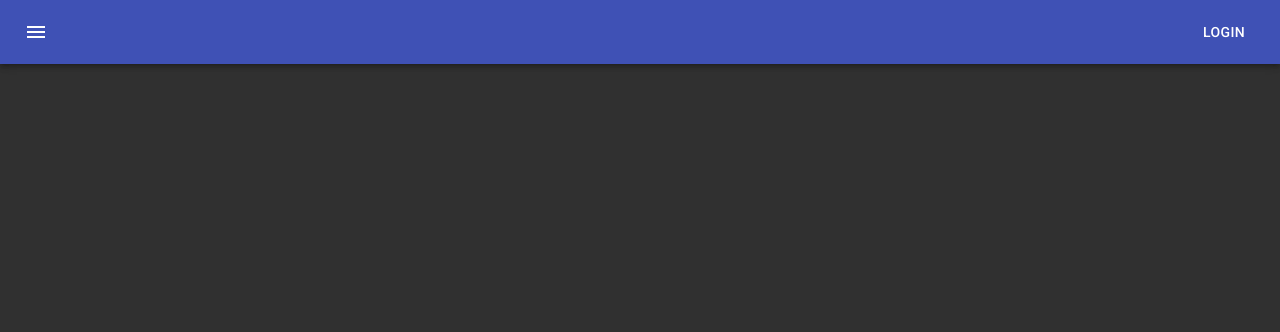
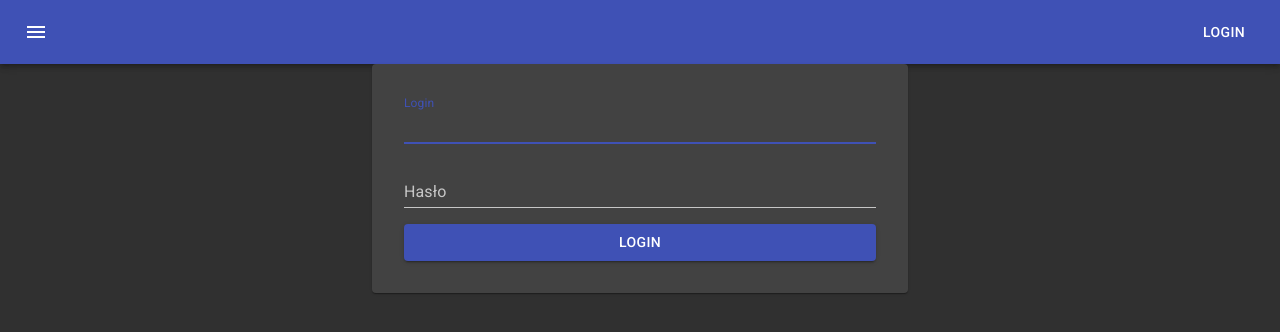
Before and after one commit to NKM-dev-team/nkm-front, a React (Create React App) app: page /login in a window 1280 px wide. Shown: the top 332 px of the page. Built offline with nearby package versions, Linux system fonts and the light colour scheme.

Commit message:
added login form

```diff
--- a/package.json
+++ b/package.json
@@ -16,7 +16,9 @@
     "@types/react-redux": "^7.1.7",
     "react": "^17.0.1",
     "react-dom": "^17.0.1",
+    "react-hook-form": "^6.13.1",
     "react-redux": "^7.2.0",
+    "react-router-dom": "^5.2.0",
     "react-scripts": "4.0.1",
     "typescript": "~3.8.2"
   },
--- a/src/components/App/index.tsx
+++ b/src/components/App/index.tsx
@@ -1,10 +1,12 @@
 import React from "react";
 import Navbar from "../Navbar";
+import LoginForm from "../LoginForm";
 
 function App() {
   return (
     <>
       <Navbar />
+      <LoginForm />
     </>
   );
 }
--- /dev/null
+++ b/src/components/LoginForm/index.tsx
@@ -0,0 +1,76 @@
+import React from "react";
+import { useForm } from "react-hook-form";
+import { useDispatch, useSelector } from "react-redux";
+import {
+  Backdrop,
+  Box,
+  Button,
+  CircularProgress,
+  Grid,
+  Paper,
+  TextField,
+} from "@material-ui/core";
+// import { checkLogin, LOGIN_REQUEST_STATES } from "../../redux/slices/userSlice";
+
+function LoginForm() {
+  const { register, handleSubmit, errors } = useForm();
+  const dispatch = useDispatch();
+  // const userData = useSelector((state) => state.userData);
+
+  type onSubmitProps = { login: string; password: string };
+  const onSubmit = ({ login, password }: onSubmitProps) => {
+    // dispatch(checkLogin(login, password));
+  };
+
+  return (
+    <Grid container justify="center">
+      <Paper style={{ position: "relative", zIndex: 0 }}>
+        {/*<Backdrop*/}
+        {/*  open={userData?.loginRequestState === LOGIN_REQUEST_STATES.AWAITING}*/}
+        {/*  style={{ position: "absolute", zIndex: 1 }}*/}
+        {/*>*/}
+        {/*  <CircularProgress color="inherit" />*/}
+        {/*</Backdrop>*/}
+
+        <Box p={4}>
+          <form onSubmit={handleSubmit(onSubmit)}>
+            <Grid container spacing={2}>
+              <Grid item xs={12}>
+                <TextField
+                  label="Login"
+                  name="login"
+                  inputRef={register({ required: true })}
+                  error={errors.login}
+                  autoFocus
+                  fullWidth
+                />
+              </Grid>
+              <Grid item xs={12}>
+                <TextField
+                  label="Hasło"
+                  name="password"
+                  type="password"
+                  inputRef={register({ required: true })}
+                  error={errors.password}
+                  fullWidth
+                />
+              </Grid>
+              <Grid item xs={12}>
+                <Button
+                  variant="contained"
+                  color="primary"
+                  type="submit"
+                  fullWidth
+                >
+                  Login
+                </Button>
+              </Grid>
+            </Grid>
+          </form>
+        </Box>
+      </Paper>
+    </Grid>
+  );
+}
+
+export default LoginForm;
```
Also changed, not shown: 1 other file (tests, documents, lock files or other folders).
